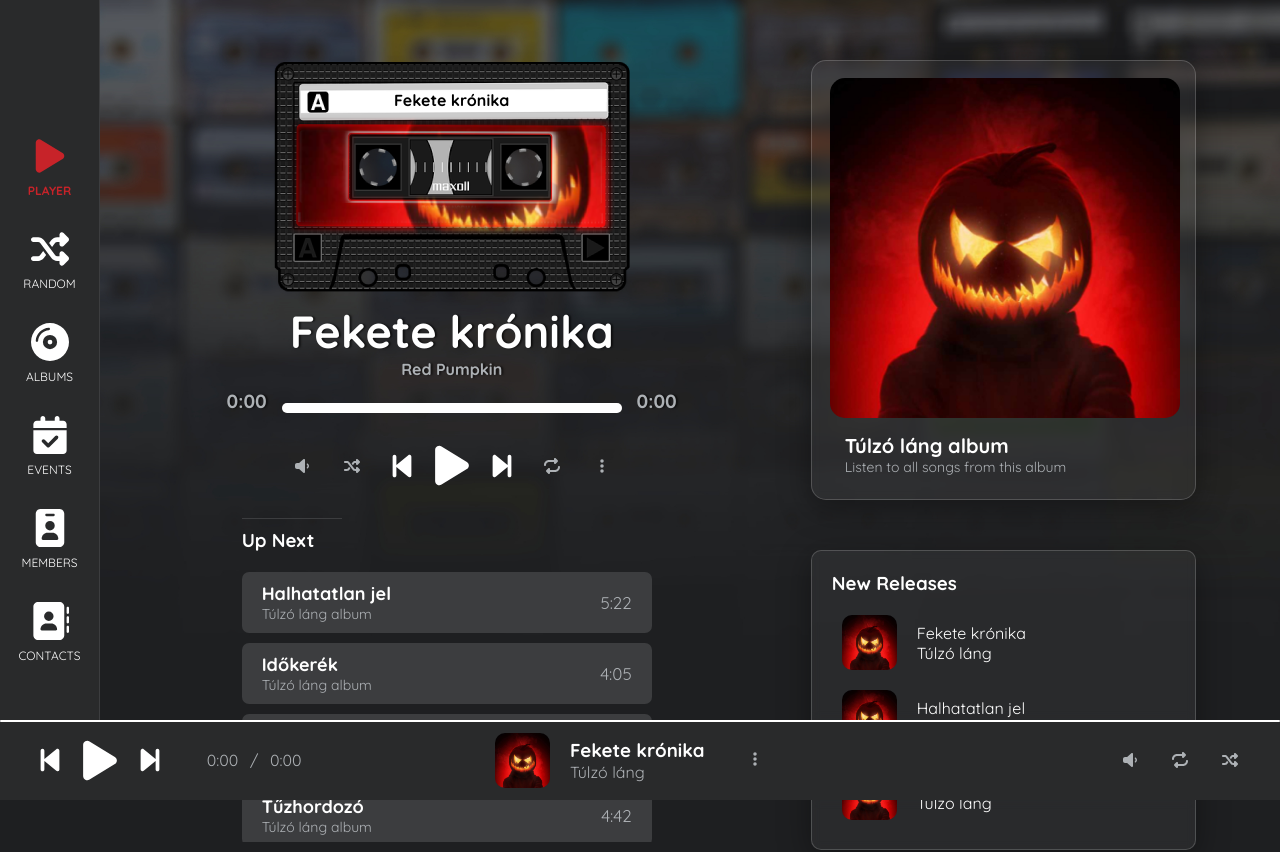
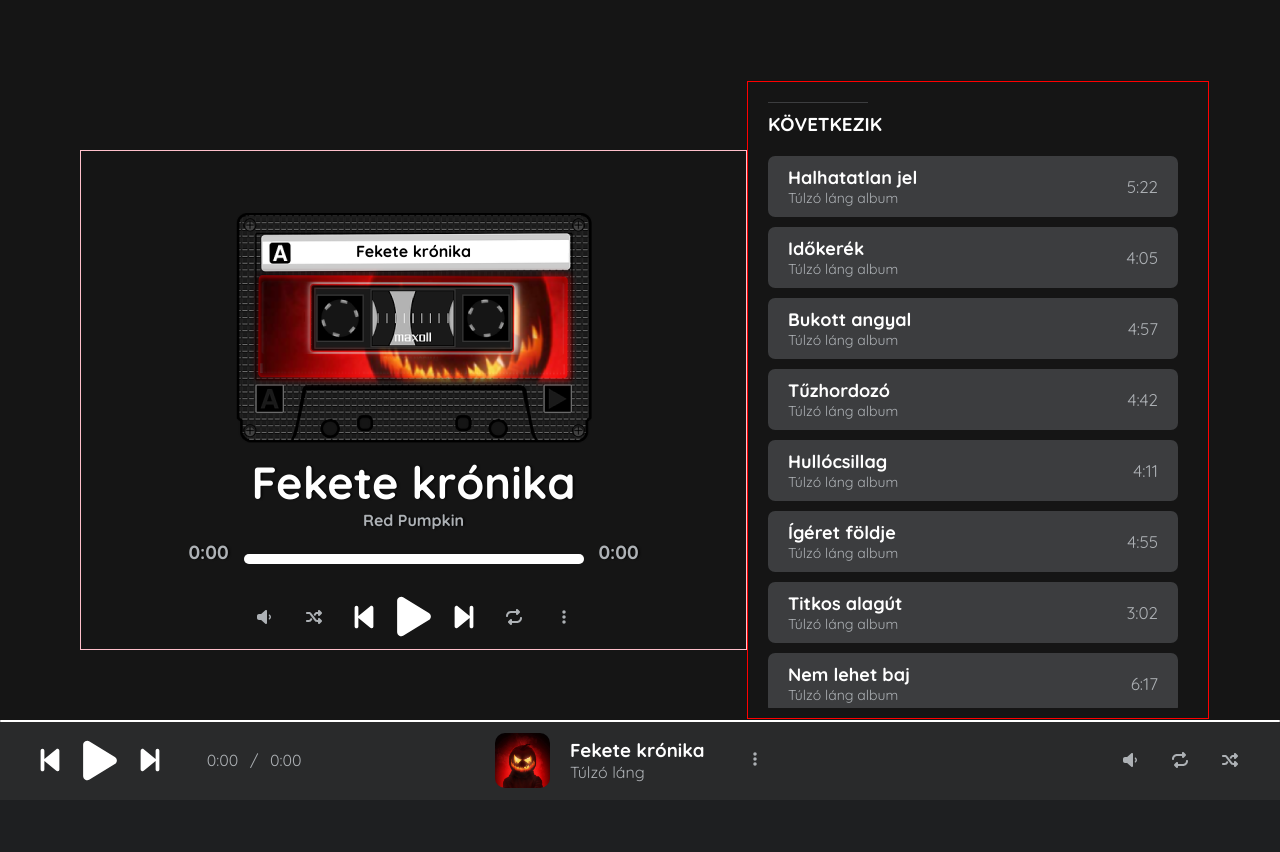
Before and after one commit to megaseves/red-pumpkin-reactjs, a React (Create React App) app: page / in a window 1280 px wide. After the commit the page ends 800 px from the top, so only its background shows below. Built offline with nearby package versions, Linux system fonts and the light colour scheme; the HTML template or start-up script is replaced by a standard one.

Commit message:
Add: new design setup on player component

```diff
--- a/src/pages/Home.js
+++ b/src/pages/Home.js
@@ -173,7 +173,7 @@ export function Home() {
         <AudioContext.Provider value={currentSong}>
             <audio src={currentSong.url} ref={audioElem} onTimeUpdate={onPlaying} onEnded={endedAudio} autoPlay />
             <Router>
-                <Navbar shufflePlayList={shufflePlayList} />
+                {/*<Navbar shufflePlayList={shufflePlayList} />*/}
                 <PlayerBottomComponent isPlaying={isPlaying} PlayPause={PlayPause} skipBack={skipBack} skipForward={skipForward} setIsRepeat={setIsRepeat} toggleRepeat={toggleRepeat} audioElem={audioElem} minutes={minutes} seconds={seconds} currentSong={currentSong} converter={converter} shufflePlayList={shufflePlayList} checkWidth={checkWidth} clickRef={clickRef} />
                 <Routes>
 
--- a/src/pages/Player/Player.css
+++ b/src/pages/Player/Player.css
@@ -1,12 +1,22 @@
 .player-container {
-    margin-left: 100px;
+    /*margin-left: 100px;*/
+    width: 100%;
+    height: 100vh;
+    padding: 80px;
+
+    background-color: #151515;
+
     display: flex;
     justify-content: space-evenly;
 
+    align-items: center;
+
 }
 .player {
-    min-width: 550px;
+    width: 100%;
+    padding: 0 100px;
 
+    border: 1px solid pink;
     display: flex;
     flex-direction: column;
     align-items: center;
@@ -178,8 +188,8 @@
 }
 
 .up-next-songs {
-    min-width: 400px;
-    max-height: 270px;
+    width: 100%;
+    height: 69vh;
     /*background-color: lavender;*/
     margin-top: 20px;
     overflow: auto;
@@ -335,3 +345,9 @@ input[type="range"]::-webkit-slider-thumb {
 .open {
     display: flex;
 }
+
+
+.playlist-and-lyrics {
+    width: 100%;
+    border: 1px solid red;
+}
--- a/src/pages/Player/Player.js
+++ b/src/pages/Player/Player.js
@@ -94,9 +94,14 @@ export function Player({PlayPause, skipBack, skipForward, toggleRepeat, playList
                       <FontAwesomeIcon className={"play-audio small-control"} icon={faEllipsisVertical} />
                   </div>
               </div>
+
+
+          </div>
+
+          <div className="playlist-and-lyrics">
               <div className="up-next-container">
+                  <h3 className={"container-title"} >KÖVETKEZIK</h3>
                   <div className="container-line"></div>
-                  <h3 className={"container-title"} >Up Next</h3>
                   <div className="up-next-songs">
 
                       {playList.length > 0 ? playList.slice(index()+1).map((song) => {
@@ -111,10 +116,9 @@ export function Player({PlayPause, skipBack, skipForward, toggleRepeat, playList
 
                   </div>
               </div>
-
           </div>
 
-          <div className="album-name-and-releases">
+          {/*<div className="album-name-and-releases">
             <div className="album-container" onClick={() => selectAlbum("Túlzó láng")}>
                 <img className={"album-image"} src={currentSong.album_url} alt="" />
                 <div className="album-description">
@@ -137,7 +141,7 @@ export function Player({PlayPause, skipBack, skipForward, toggleRepeat, playList
             </div>
 
 
-          </div>
+          </div>*/}
 
       </div>
   );
```
Lines whose indentation alone changed are shown as unchanged.
